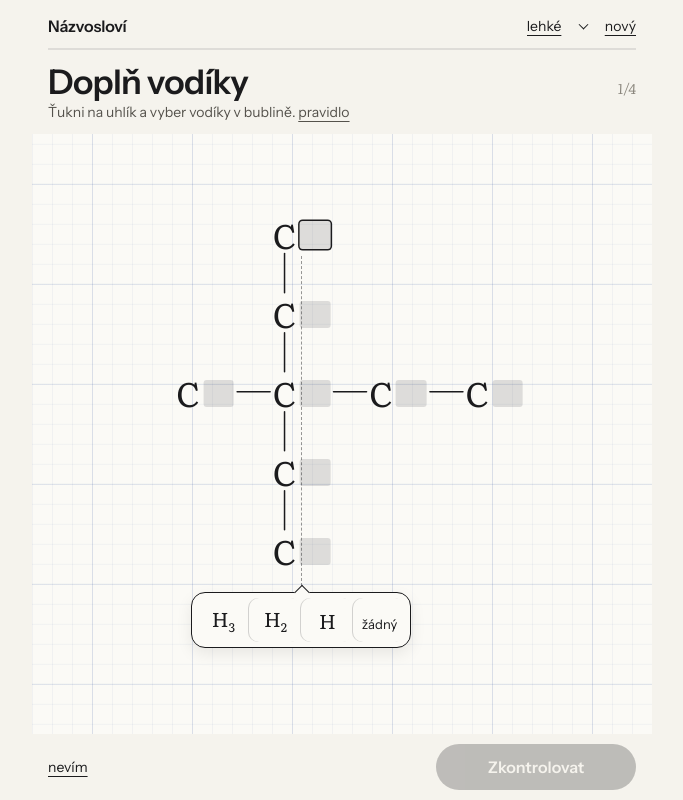
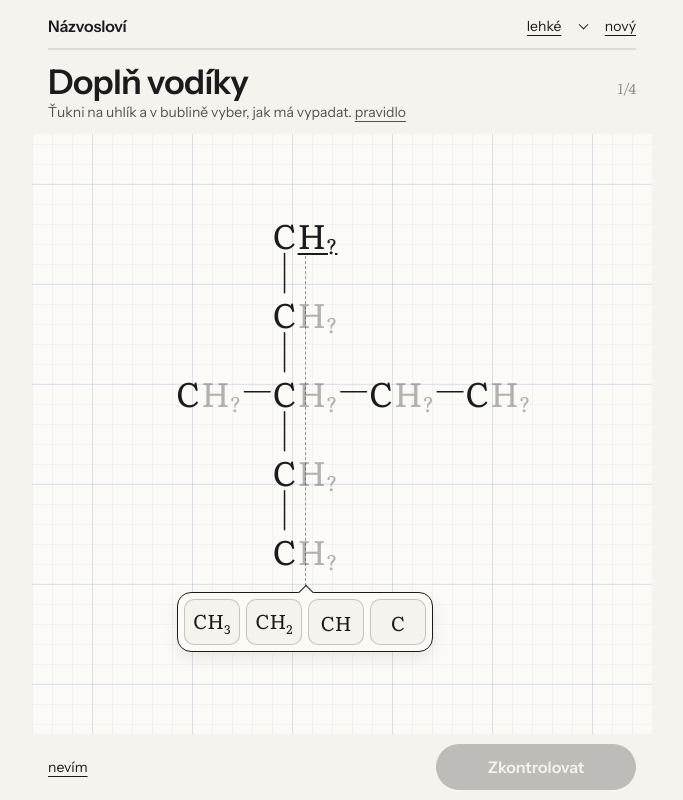
Before and after one commit to vdostaldev/Org-Chem, a plain HTML site: page index.html in a window 1280 px wide. Shown: the whole page, without its empty margins (298-981 px from the left). Drawn offline with Linux system fonts and the light colour scheme.

Commit message:
Vodíky: místo šedých políček slabé H?, v bublině CH3/CH2/CH/C
Co-Authored-By: Claude Opus 5.5 <noreply@anthropic.com>
Claude-Session: https://claude.ai/code/session_014uzPW1CMRhS5CRhFBPZg8T

```diff
--- a/index.html
+++ b/index.html
@@ -58,26 +58,25 @@ background-color:var(--paper);background-image:linear-gradient(var(--grid2) 1px,
 .atom:focus-visible{outline:2px solid var(--ink);outline-offset:2px;border-radius:4px}
 .slot{position:absolute;left:100%;top:0;padding:2px 2px 2px 0;line-height:1;white-space:nowrap}
 .slot sub{font-size:.62em;vertical-align:-.25em;line-height:0}
-.slot.empty::before{content:"";display:inline-block;width:.9em;height:.8em;margin-left:2px;border-radius:3px;background:color-mix(in srgb,var(--ink) 13%,transparent);transition:box-shadow .2s}
-.slot.sel.empty::before{box-shadow:0 0 0 1.5px var(--ink)}
-.slot.sel:not(.empty){text-decoration:underline;text-decoration-thickness:1.5px;text-underline-offset:3px}
+.slot.empty{color:color-mix(in srgb,var(--ink) 32%,transparent)}
+.slot.sel.empty{color:var(--ink)}
+.slot.sel{text-decoration:underline;text-decoration-thickness:1.5px;text-underline-offset:4px}
 .slot.none{padding:0}
-.slot.none.sel::before{content:"";display:inline-block;width:.5em;height:.8em;margin:2px 0 0 2px;box-shadow:0 0 0 1.5px var(--ink);border-radius:3px}
+.slot.none.sel::before{content:"";display:inline-block;width:.45em;height:.1em;margin-left:2px;background:var(--ink)}
 .slot.bad{color:var(--bad)}
-.slot.bad.empty::before,.slot.bad.none::before{box-shadow:0 0 0 1.5px var(--bad)}
-.slot.bad:not(.empty){text-decoration:underline wavy var(--bad);text-underline-offset:3px}
+.slot.bad.none::before{content:"";display:inline-block;width:.45em;height:.1em;margin-left:2px;background:var(--bad)}
+.slot.bad{text-decoration:underline wavy var(--bad);text-underline-offset:4px}
 .num{position:absolute;font-family:Literata,Georgia,serif;font-style:italic;font-weight:600;transform:translate(-50%,-50%);pointer-events:none}
 .num.bad{color:var(--bad)}
 .arrow{position:absolute;border:0;background:none;padding:8px;line-height:0;color:var(--ink);cursor:pointer;transform:translate(-50%,-50%) rotate(var(--a))}
 .arrow svg{display:block;animation:nudge 1.1s ease-in-out infinite}
 .arrow path{fill:none;stroke:currentColor;stroke-width:2.2;stroke-linecap:round;stroke-linejoin:round}
 @keyframes nudge{0%,100%{translate:-3px 0}50%{translate:3px 0}}
-.hpop{position:absolute;z-index:8;display:none;padding:5px;background:var(--paper);border:1px solid var(--ink);border-radius:14px;box-shadow:0 6px 16px rgba(0,0,0,.08);transition:left .2s ease,top .2s ease}
+.hpop{position:absolute;z-index:8;display:none;gap:6px;padding:6px;background:var(--paper);border:1px solid var(--ink);border-radius:14px;box-shadow:0 6px 16px rgba(0,0,0,.08);transition:left .2s ease,top .2s ease}
 .hpop.show{display:flex}
 .hpop::before{content:"";position:absolute;left:var(--ax,50%);top:-6px;width:10px;height:10px;background:var(--paper);border-left:1px solid var(--ink);border-top:1px solid var(--ink);transform:translateX(-50%) rotate(45deg)}
 .hpop.up::before{top:auto;bottom:-6px;transform:translateX(-50%) rotate(225deg)}
-.hpop button{min-width:52px;height:44px;border:0;border-radius:10px;background:none;font-family:Literata,Georgia,serif;font-size:20px;cursor:pointer;transition:background .12s,color .12s}
-.hpop button+button{box-shadow:-1px 0 0 color-mix(in srgb,var(--ink) 18%,transparent)}
+.hpop button{min-width:56px;height:46px;padding:0 8px;border:1px solid color-mix(in srgb,var(--ink) 22%,transparent);border-radius:10px;background:var(--bg);font-family:Literata,Georgia,serif;font-size:20px;cursor:pointer;transition:background .12s,color .12s}
 .hpop button:active{background:var(--ink);color:var(--bg)}
 .hpop sub{font-size:.62em}.hpop .z{font-family:'Instrument Sans',sans-serif;font-size:13px}
 .leader{position:absolute;z-index:7;width:0;border-left:1px dashed color-mix(in srgb,var(--ink) 45%,transparent);display:none;transition:left .2s ease,top .2s ease,height .2s ease;pointer-events:none}
@@ -148,7 +147,7 @@ footer{position:sticky;bottom:0;margin:auto -16px 0;padding:10px 16px calc(10px
       <div id="atomL"></div><div id="numL"></div>
     </div>
     <div class="leader" id="leader"></div>
-    <div class="hpop" id="hpop"><button data-v="3">H<sub>3</sub></button><button data-v="2">H<sub>2</sub></button><button data-v="1">H</button><button data-v="0"><span class="z">žádný</span></button></div>
+    <div class="hpop" id="hpop" aria-label="Kolik vodíků"><button data-v="3">CH<sub>3</sub></button><button data-v="2">CH<sub>2</sub></button><button data-v="1">CH</button><button data-v="0">C</button></div>
   </div>
   <div class="nameArea" id="nameArea"></div>
   <footer>
@@ -271,7 +270,7 @@ const S={level:+store.get('nz-level',1)||1,streak:+store.get('nz-streak',0)||0,
   step:0,ok:false,final:false,h:{},sel:null,bad:new Set(),path:[],dir:null,lock:false,nm:null,badF:new Set(),helped:false};
 let M=null,SOL=null,ADJ=null,POS={},SC=60,FS=22,ATOM={},LINES=[],ORDER=[],MOLB=0;
 const STEPS=[
- {t:'Doplň vodíky',s:'Ťukni na uhlík a vyber vodíky v bublině.',r:'Uhlík má vždy čtyři vazby. Vodíků je tolik, kolik vazeb mu zbývá: 4 − vazby k ostatním uhlíkům. Dvojná vazba se počítá za dvě, trojná za tři.'},
+ {t:'Doplň vodíky',s:'Ťukni na uhlík a v bublině vyber, jak má vypadat.',r:'Uhlík má vždy čtyři vazby. Vodíků je tolik, kolik vazeb mu zbývá: 4 − vazby k ostatním uhlíkům. Dvojná vazba se počítá za dvě, trojná za tři.'},
  {t:'Hlavní řetězec',s:'Táhni prstem od konce ke konci.',r:'Rozhoduje v tomto pořadí: co nejvíc násobných vazeb, co největší délka, co nejvíc větví. Řetězec může zahýbat a začíná i končí na koncovém uhlíku.'},
  {t:'Očíslování',s:'Ťukni na šipku u konce, odkud se čísluje.',r:'Nejnižší čísla dostanou nejdřív násobné vazby, pak větve (porovnává se číslo po čísle, ne součet), při shodě větev dřív v abecedě. Mezi dvojnou a trojnou vazbou vyhrává dvojná.'},
  {t:'Název',s:'Ťukni na políčko a vyber, co do něj patří.',r:'Větve abecedně (di-, tri- se nepočítá) s čísly, pak kmen, -a- jen před di-/tri- v koncovce, čísla násobných vazeb a koncovka. Například 3-ethyl-2-methylhexa-1,4-dien.'}
@@ -343,7 +342,7 @@ function paintSlot(id,fresh){
   const s=ATOM[id].querySelector('.slot'),h=S.h[id];
   if(S.step===0&&!S.ok){
     s.className='slot'+(h==null?' empty':'')+(h===0?' none':'')+(S.sel===id?' sel':'')+(S.bad.has(id)?' bad':'');
-    s.innerHTML=h==null?'':HTXT[h];
+    s.innerHTML=h==null?'H<sub>?</sub>':HTXT[h];
   }else{s.className='slot';s.innerHTML=h?HTXT[h]:''}
   if(fresh)anim(s,[{opacity:0,transform:'translateY(5px)'},{opacity:1,transform:'none'}],{duration:200,easing:'ease-out'});
 }
```
